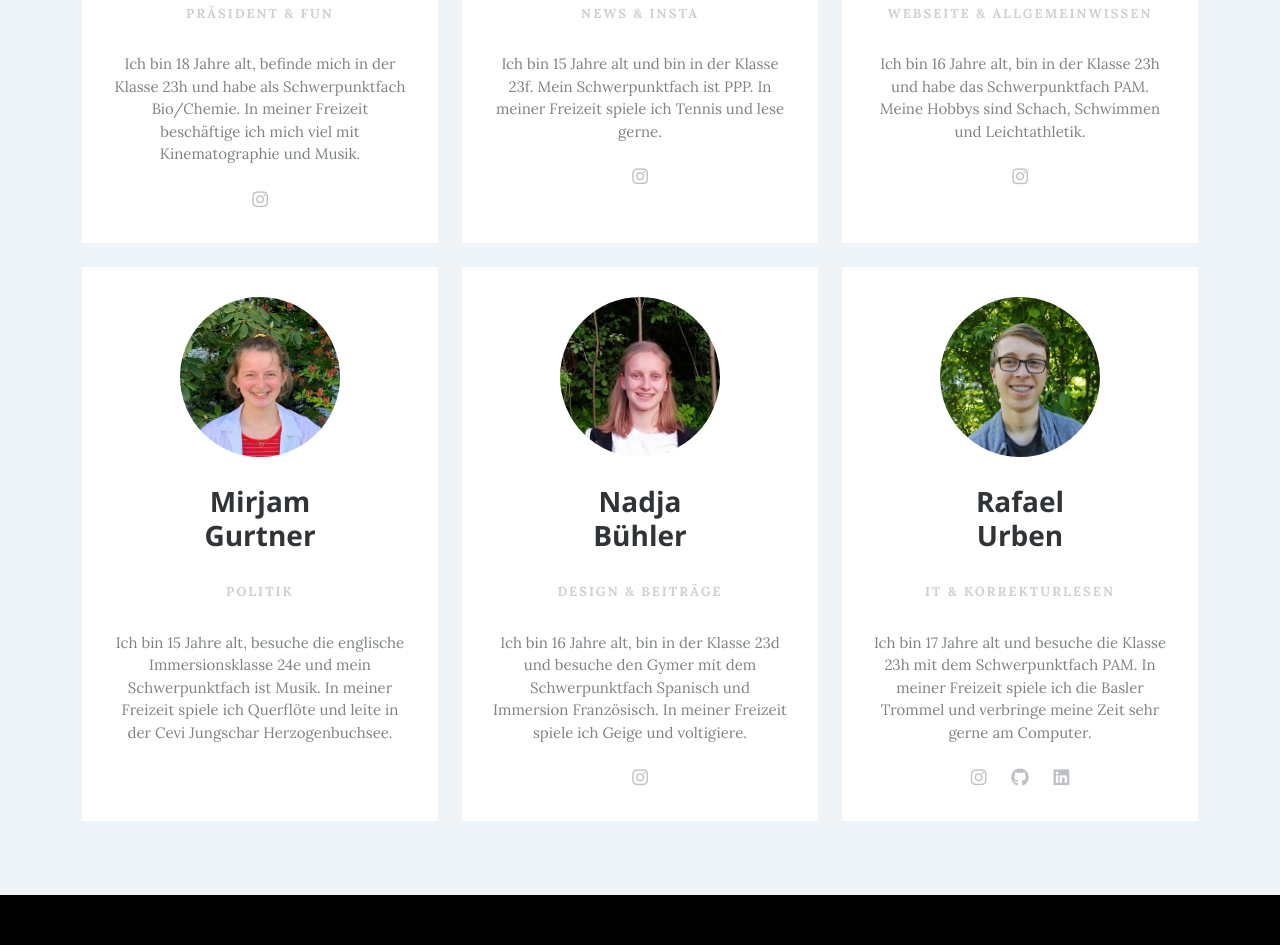
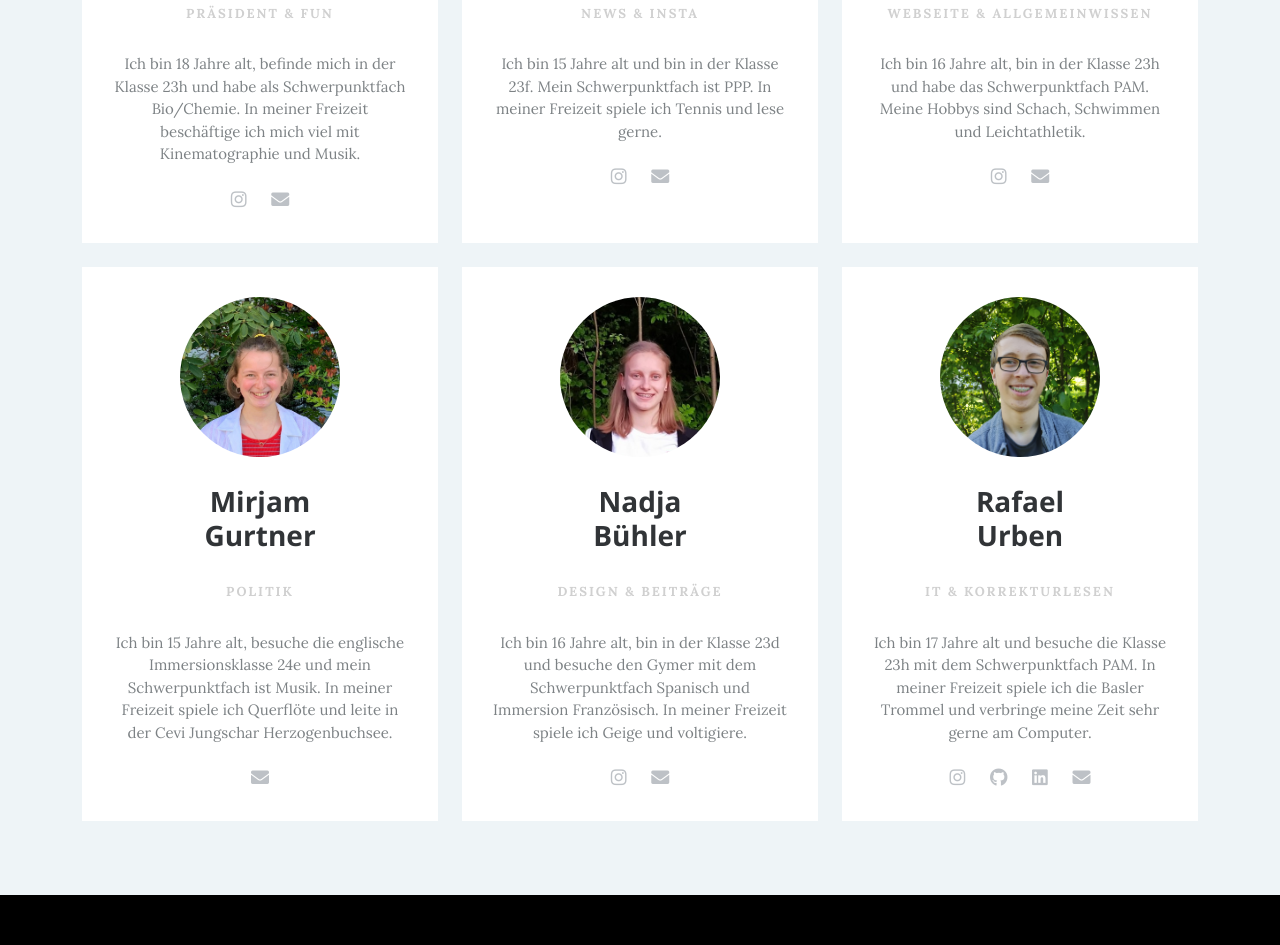
Before and after one commit to gymnewsium/gymnewsium.github.io, a Jekyll site: the page built from pages/about.html, in a window 1280 px wide. Shown: the part 1060-2005 px from the top of the page. Built offline with Jekyll 4.4.1, drawn with Linux system fonts in a browser that asks for light colours; nearby versions of some CDN libraries.

Commit message:
Added team emails

```diff
--- a/_data/team.yml
+++ b/_data/team.yml
@@ -4,6 +4,9 @@ davidberner:
   position: Politik
   bio:
   icons:
+    -
+      icon: fas fa-envelope
+      url: mailto:david@gymnewsium.ch
 ivanhenauer:
   name: Ivan Henauer
   position: Präsident & Fun
@@ -14,6 +17,9 @@ ivanhenauer:
     -
       icon: fab fa-instagram
       url: https://www.instagram.com/ivanovich_300103/
+    -
+      icon: fas fa-envelope
+      url: mailto:ivan@gymnewsium.ch
   image: Ivan Henauer.jpg
 lindawüthrich:
   name: Linda Wüthrich
@@ -26,6 +32,9 @@ lindawüthrich:
     -
       icon: fab fa-instagram
       url: https://www.instagram.com/_linda__w_/
+    -
+      icon: fas fa-envelope
+      url: mailto:linda@gymnewsium.ch
   image: Linda Wüthrich.jpg
 matthewhaldimann:
   name: Matthew Haldimann
@@ -37,6 +46,9 @@ matthewhaldimann:
     -
       icon: fab fa-instagram
       url: https://www.instagram.com/_ma7thew_/
+    -
+      icon: fas fa-envelope
+      url: mailto:matthew@gymnewsium.ch
   image: Matthew Haldimann.jpg
 mirjamgurtner:
   name: Mirjam Gurtner
@@ -45,7 +57,9 @@ mirjamgurtner:
     Ich bin 15 Jahre alt, besuche die englische Immersionsklasse 24e und mein Schwerpunktfach ist Musik.
     In meiner Freizeit spiele ich Querflöte und leite in der Cevi Jungschar Herzogenbuchsee.
   icons:
-
+    -
+      icon: fas fa-envelope
+      url: mailto:mirjam@gymnewsium.ch
   image: Mirjam Gurtner.jpg
 nadjabühler:
   name: Nadja Bühler
@@ -57,6 +71,9 @@ nadjabühler:
     -
       icon: fab fa-instagram
       url: https://www.instagram.com/nad.ja_bu/
+    -
+      icon: fas fa-envelope
+      url: mailto:nadja@gymnewsium.ch
   image: Nadja Bühler.jpg
 rafaelurben:
   name: Rafael Urben
@@ -74,6 +91,9 @@ rafaelurben:
     -
       icon: fab fa-linkedin
       url: https://www.linkedin.com/in/rafaelurben/
+    -
+      icon: fas fa-envelope
+      url: mailto:rafael@gymnewsium.ch
   image: Rafael Urben.jpg
 redaktion:
   hidden: true
```
